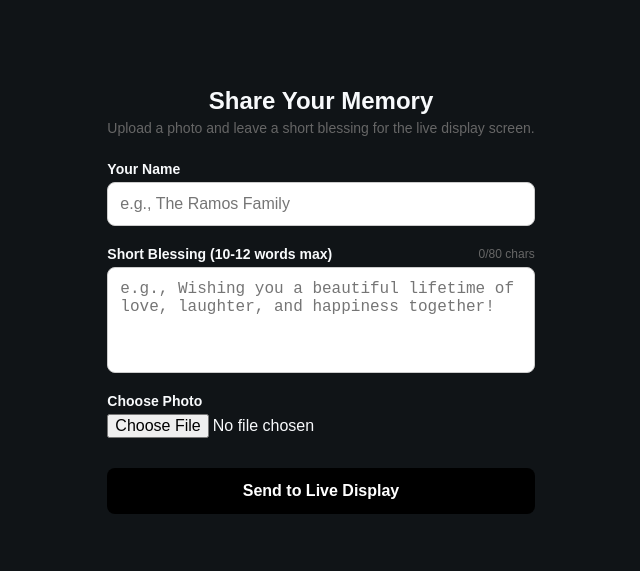
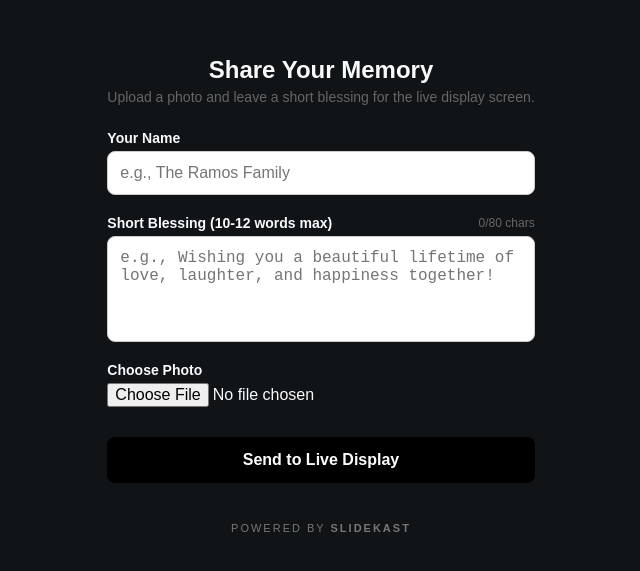
Before and after one commit to toolbox15/slidekast, a React (Vite) app: page / in a window 1280 px wide. Shown: the part 109-680 px from the top of the page, without its empty margins (319-959 px from the left). Built offline with nearby package versions, Linux system fonts and the light colour scheme.

Commit message:
feat: add interactive powered by slidekast footer link to guest view

```diff
--- a/src/GuestUploadForm.jsx
+++ b/src/GuestUploadForm.jsx
@@ -133,6 +133,33 @@ export default function GuestUploadForm({ eventId = "demo-event" }) {
         </button>
 
       </form>
+
+      {/* Embedded SlideKast Lead Generation Footer Link */}
+      <div style={{ textAlign: 'center', marginTop: '35px', paddingBottom: '10px' }}>
+        <a
+          href="https://slidekast.com"
+          target="_blank"
+          rel="noopener noreferrer"
+          style={{
+            fontSize: '11px',
+            color: '#777',
+            textDecoration: 'none',
+            letterSpacing: '2px',
+            textTransform: 'uppercase',
+            fontWeight: '500',
+            transition: 'color 0.2s, letter-spacing 0.2s'
+          }}
+          onMouseEnter={(e) => {
+            e.target.style.color = '#d9bf8d'; // Transitions to gold brand accent on desktop hover
+          }}
+          onMouseLeave={(e) => {
+            e.target.style.color = '#777';
+          }}
+        >
+          Powered by <span style={{ fontWeight: 'bold' }}>SlideKast</span>
+        </a>
+      </div>
+
     </div>
   );
 }
```
